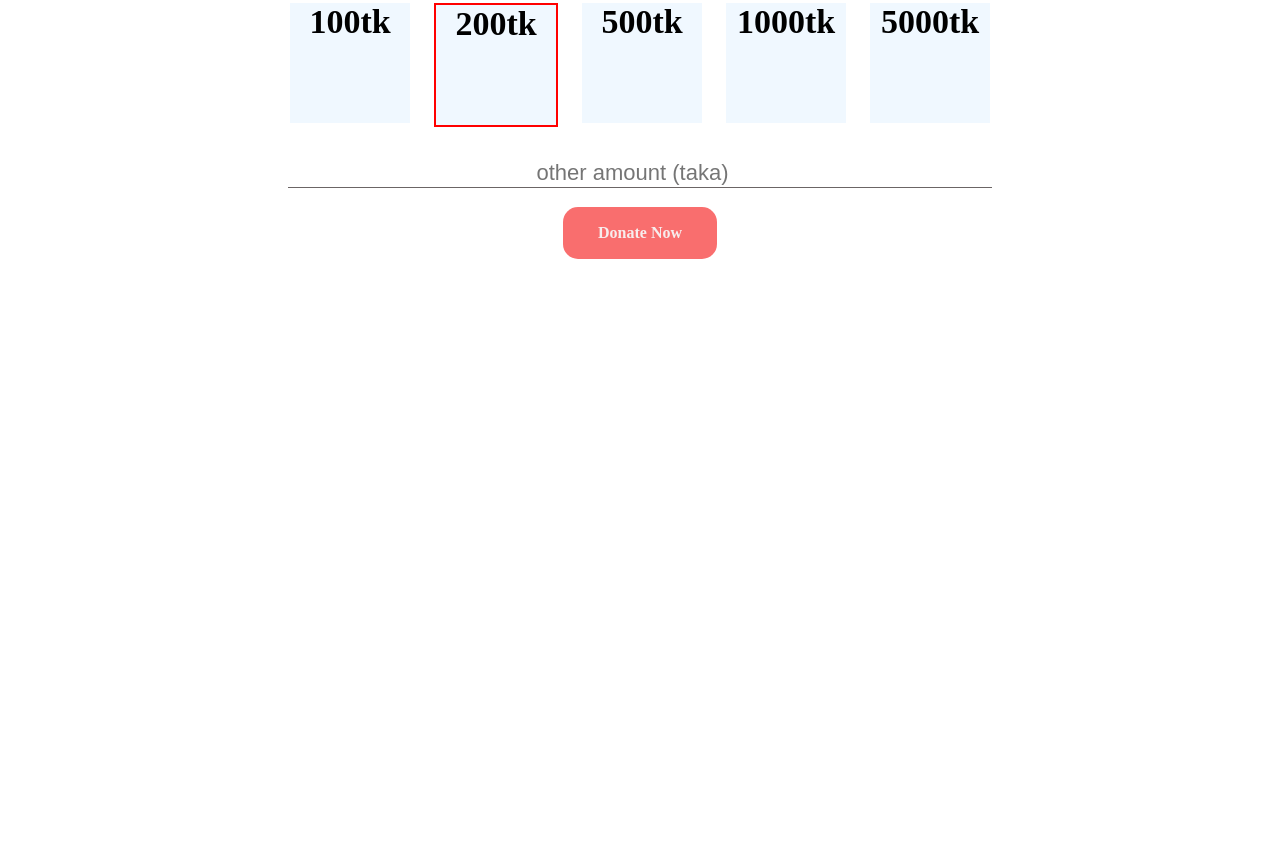
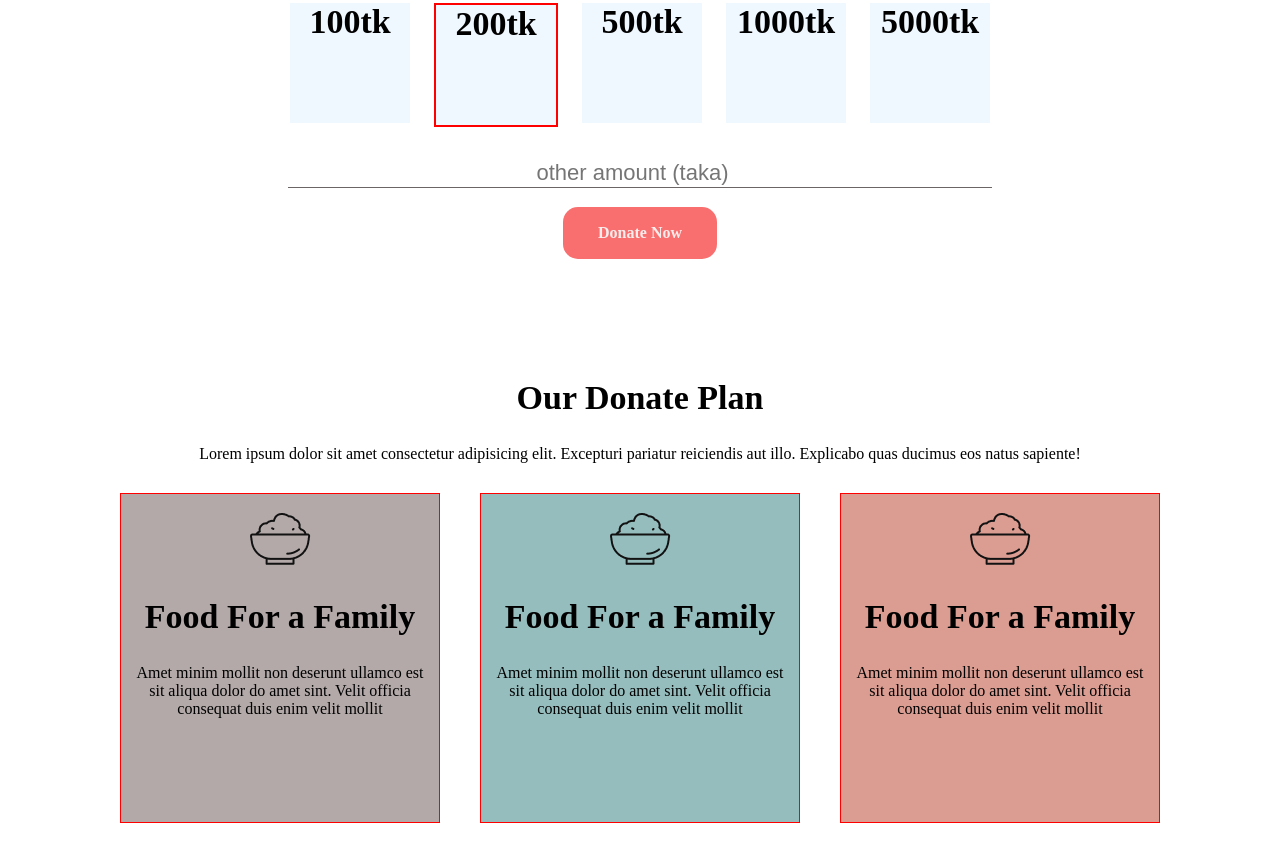
Before and after one commit to Ismailjoney/Assingment-1, a plain HTML site: page index.html in a window 1280 px wide. Shown: the part 1042-1903 px from the top of the page. Before the commit the page ends 1421 px from the top, so only its background shows below. Drawn offline with Linux system fonts and the light colour scheme.

Commit message:
commitment

```diff
--- a/index.html
+++ b/index.html
@@ -35,5 +35,42 @@
         </div>
         <a class="donate-btn" href="#" target="_blank" rel="#">Donate Now</a>
     </section>
+    <!---------------->
+    <section class="Donate">
+        <h2>Our Donate Plan</h2>
+        <p>Lorem ipsum dolor sit amet consectetur adipisicing elit. Excepturi pariatur reiciendis aut illo. Explicabo quas ducimus eos natus sapiente!</p>
+        <div class="donate-planing-zone">
+            <div class="gray">
+                <img src="icons/food.png">
+                <h2>Food For a Family</h2>
+                <p>
+                    Amet minim mollit non deserunt
+                    ullamco est sit aliqua dolor do amet
+                    sint. Velit officia consequat duis enim
+                    velit mollit
+                </p>
+            </div>
+            <div class="aqua">
+                <img src="icons/food.png">
+                <h2>Food For a Family</h2>
+                <p>
+                    Amet minim mollit non deserunt
+                    ullamco est sit aliqua dolor do amet
+                    sint. Velit officia consequat duis enim
+                    velit mollit
+                </p>
+            </div>
+            <div class="tomato">
+                <img src="icons/food.png">
+                <h2>Food For a Family</h2>
+                <p>
+                    Amet minim mollit non deserunt
+                    ullamco est sit aliqua dolor do amet
+                    sint. Velit officia consequat duis enim
+                    velit mollit
+                </p>
+            </div>
+        </div>
+    </section>
 </body>
 </html>
--- a/style.css
+++ b/style.css
@@ -75,3 +75,25 @@ body{
     font-size: 22px;
     border-bottom: 1px solid rgb(107, 101, 101);
  }
+  /************/
+  .donate-planing-zone{
+    margin-top:30px;
+    display:flex;
+    justify-content: center;
+  }
+  .donate-planing-zone div{
+    padding:19px 9px;
+    border:1px solid red;
+    margin:0px 20px;
+    width:300px;
+    height:290px
+  }
+ .gray{
+    background-color: rgba(170, 159, 159, 0.89);
+ }
+ .aqua{
+    background-color:rgba(124, 173, 173, 0.801);
+ }
+ .tomato{
+    background-color:rgb(219, 157, 146);
+ }
```
